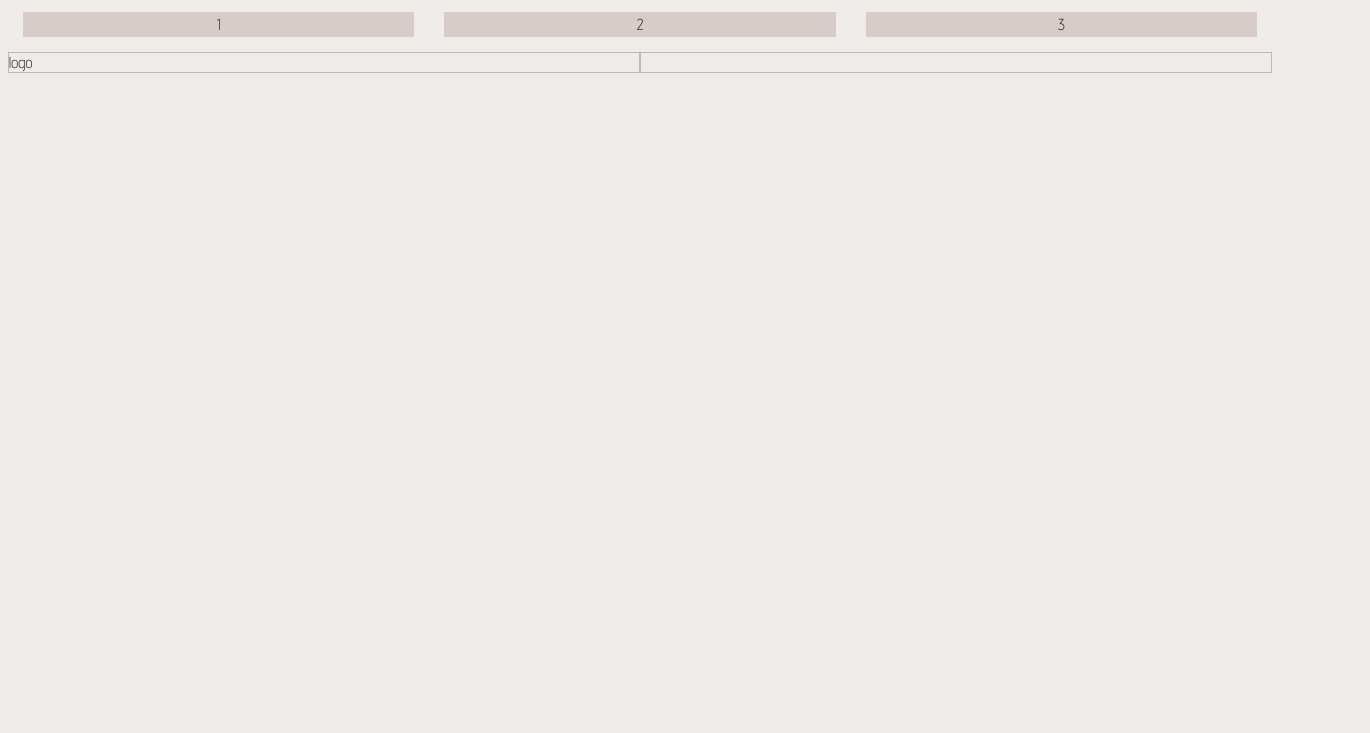
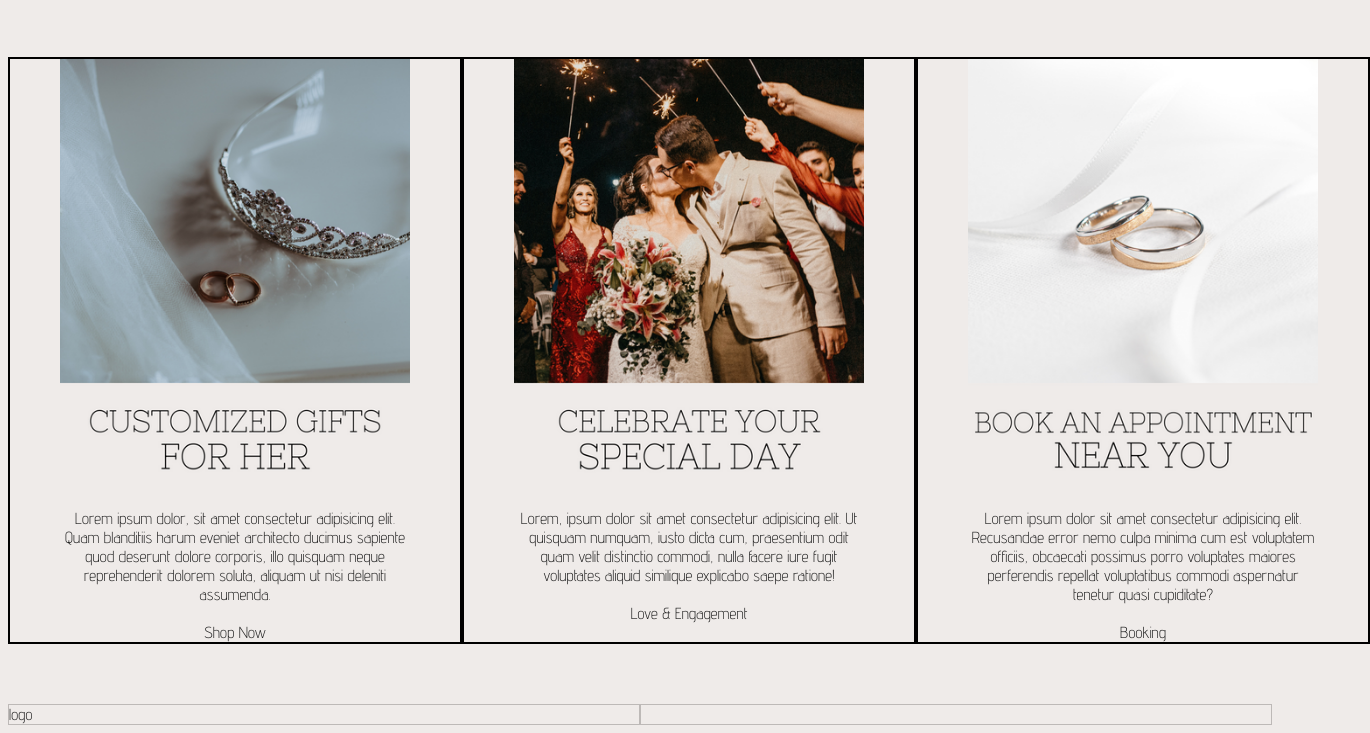
Before and after one commit to nayoung3669/MangataandGallo, a plain HTML site: page index.html in a window 1280 px wide. Shown: the part 578-1311 px from the top of the page, 1370 px wide, since content can reach past the window. Before the commit the page ends 800 px from the top, so only its background shows below. Drawn offline with Linux system fonts and the light colour scheme.

Commit message:
added promotions

```diff
--- a/css/styles.css
+++ b/css/styles.css
@@ -36,12 +36,13 @@ nav li {
   text-align: center;
   margin-left: 30px;
   margin-right: 30px;
+  color: #1b1b1b;
+  letter-spacing: 0.15em;
 }
 
-nav li a {
-  color: #1b1b1b;
-  letter-spacing: 0.1em;
-}
+/* nav li:hover {
+} */
+
 a:link {
   text-decoration: none;
 }
@@ -107,6 +108,11 @@ section {
   #mainText {
     display: none;
   }
+
+  .articles {
+    display: none;
+    flex-direction: row;
+  }
 }
 
 #mainImage {
@@ -119,12 +125,30 @@ section {
   width: 750px;
 }
 
-article {
-  flex: 1;
-  background-color: #d7ccc8;
+.articles {
+  display: flex;
   text-align: center;
-  padding: 3px;
-  margin: 15px;
+  margin: 60px 0px;
+  justify-content: space-around;
+}
+
+.articles article {
+  display: flex;
+  flex-direction: column;
+  align-items: center;
+  padding-left: 50px;
+  padding-right: 50px;
+  border: 2px solid black;
+}
+
+article > img {
+  height: 450px;
+  width: 350px;
+}
+
+article > a {
+  text-decoration-line: underline;
+  text-decoration-style: solid;
 }
 
 footer {
--- a/index.html
+++ b/index.html
@@ -46,10 +46,40 @@
           id="mainImage" />
         <img src="images/love, peace, and Mangata.png" id="mainText" />
       </section>
-      <section>
-        <article>1</article>
-        <article>2</article>
-        <article>3</article>
+      <section class="articles">
+        <article>
+          <img src="images/Customized for her.png" />
+          <div>
+            Lorem ipsum dolor, sit amet consectetur adipisicing elit. Quam
+            blanditiis harum eveniet architecto ducimus sapiente quod deserunt
+            dolore corporis, illo quisquam neque reprehenderit dolorem soluta,
+            aliquam ut nisi deleniti assumenda.
+          </div>
+          <br />
+          <a href="products">Shop Now</a>
+        </article>
+        <article>
+          <img src="images/Celebrate your special day.png" />
+          <div>
+            Lorem, ipsum dolor sit amet consectetur adipisicing elit. Ut
+            quisquam numquam, iusto dicta cum, praesentium odit quam velit
+            distinctio commodi, nulla facere iure fugit voluptates aliquid
+            similique explicabo saepe ratione!
+          </div>
+          <br />
+          <a href="loveandengagement">Love & Engagement</a>
+        </article>
+        <article>
+          <img src="images/Book an appointment.png" />
+          <div>
+            Lorem ipsum dolor sit amet consectetur adipisicing elit. Recusandae
+            error nemo culpa minima cum est voluptatem officiis, obcaecati
+            possimus porro voluptates maiores perferendis repellat voluptatibus
+            commodi aspernatur tenetur quasi cupiditate?
+          </div>
+          <br />
+          <a href="booking">Booking</a>
+        </article>
       </section>
     </main>
     <footer>
```
Also changed, not shown: images/Book an appointment.png (added), images/Celebrate your special day.png (added), images/Customized for her.png (added).
